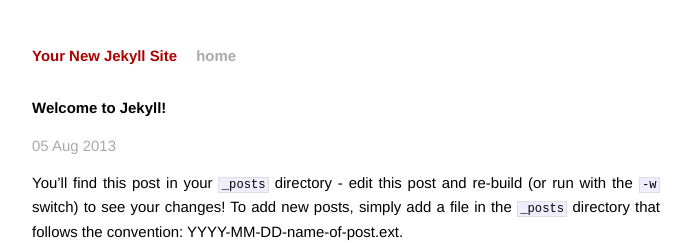
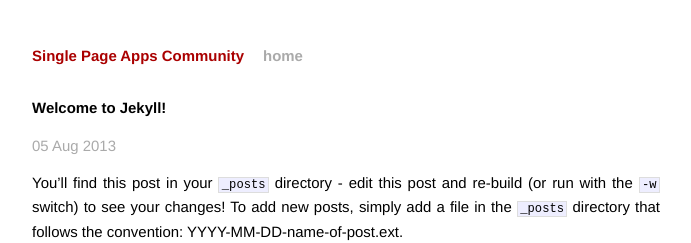
Before and after one commit to csantanapr/single-page-apps, a Jekyll site: the page built from _posts/2013-08-05-welcome-to-jekyll.markdown, in a window 1280 px wide. Shown: the top 243 px of the page, without its empty margins (294-985 px from the left). Built offline with Jekyll 4.4.1, drawn with Linux system fonts in a browser that asks for light colours.

Commit message:
set basepath to have github page work

```diff
--- a/_config.yml
+++ b/_config.yml
@@ -1,2 +1,7 @@
-name: Your New Jekyll Site
+baseurl: http://csantanapr.github.io/single-page-apps
+name: Single Page Apps Community
+description: 'Provide a centralized place to collect recomendations, guidelines, and best practices for SPA(Single Page Apps)'
+#GitHub Pages defaults
+safe: true
+lsi: false
 pygments: true
```
Also changed, not shown: README.md.
